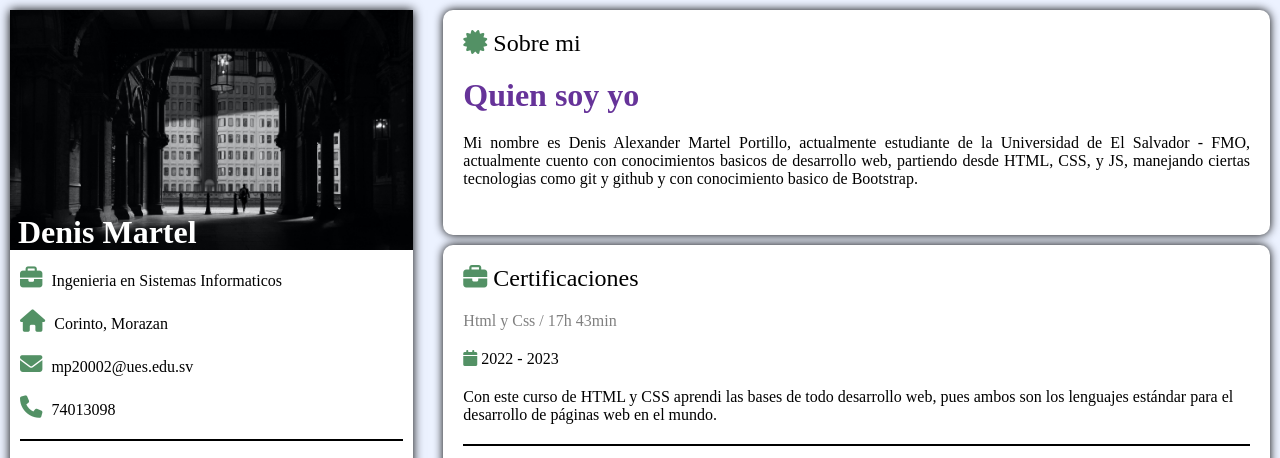
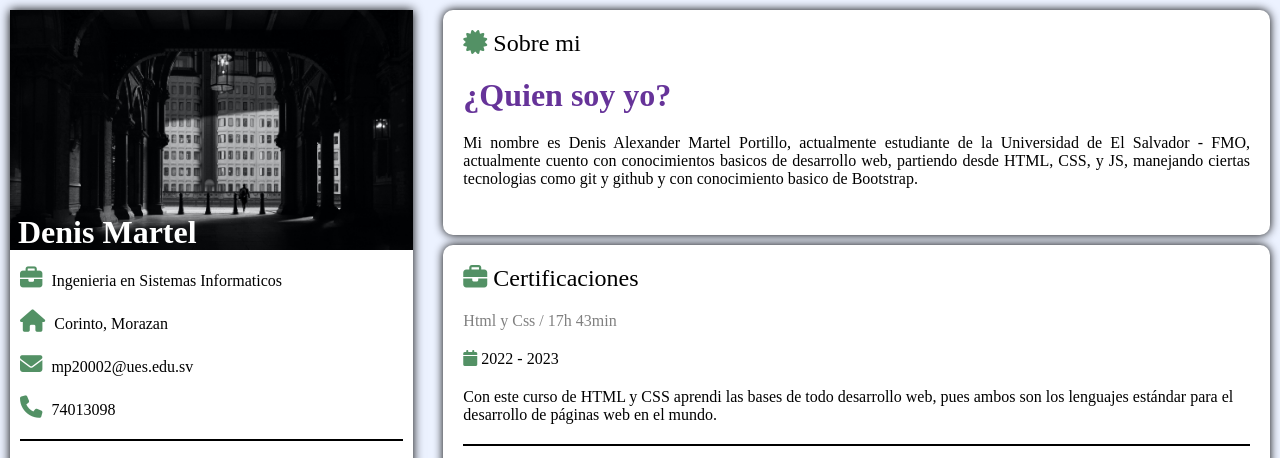
Before and after one commit to AlexanderPortillo/practica-grid, a plain HTML site: page index.html in a window 1280 px wide. Shown: the top 458 px of the page. Drawn offline with Linux system fonts and the light colour scheme.

Commit message:
se agregaron los signos te interogacion

```diff
--- a/Css/grid.css
+++ b/Css/grid.css
@@ -5,7 +5,7 @@
 
 .container {
 	display: grid;
-	height: 100vh;
+	height: auto;
 	background-color: #ecf2ff;
 	grid-template-columns: 2fr 4fr;
 	grid-gap: 10px;
--- a/index.html
+++ b/index.html
@@ -84,7 +84,7 @@
                 </div>
 
                 <h3 class="row__text row-margin">
-                    Quien soy yo
+                    ¿Quien soy yo?
                 </h3>
 
                 <p class="row__info row-margin">
```
